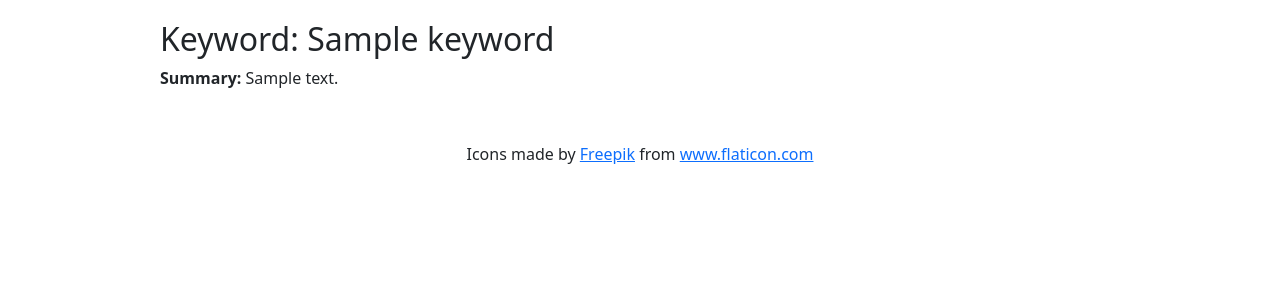
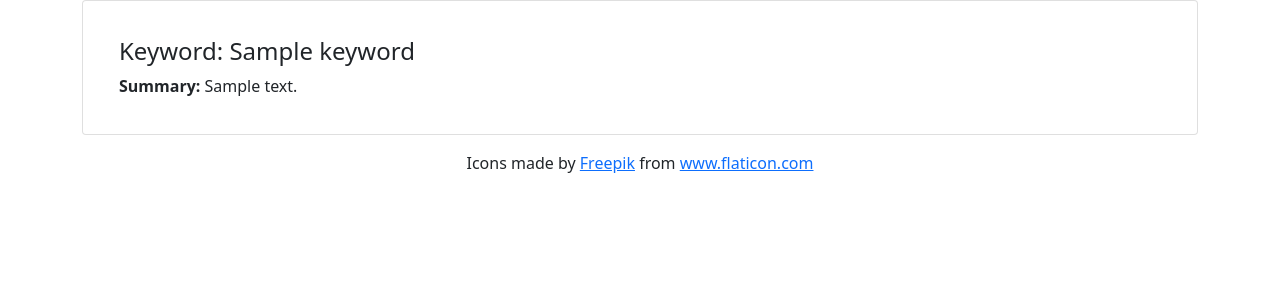
Before and after one commit to dgobalak/ClariFile, a Flask app: template src/templates/summaries.html in a window 1280 px wide. Shown: the part 58-358 px from the top of the page. Run offline with Flask 2, Linux system fonts and the light colour scheme; the template is opened without the code that fills it: most values are stand-ins (such as "Sample title", 1, 10 or a date in 2020).

Commit message:
Improved styling of summaries (#46)

```diff
--- a/src/static/styles/main.css
+++ b/src/static/styles/main.css
@@ -87,8 +87,8 @@ body {
 /* PREVIEW */
 
 .file-upload-image {
-    max-height: 1200px;
-    max-width: 1200px;
+    max-height: 100%;
+    max-width: 100%;
     margin: auto;
     padding: 20px;
 }
@@ -157,7 +157,7 @@ body {
 
 .summary-card {
     background-color: #ffffff;
-    width: 1000px;
+    width: 100%;
     margin: 0 auto;
     padding: 20px;
 }
--- a/src/templates/summaries.html
+++ b/src/templates/summaries.html
@@ -3,9 +3,11 @@
 {% block content %}
 
     {% for keyword, summary in data.items() %}
-    <div class="summary-card">
-        <h2>Keyword: {{keyword}}</h2>
-        <p><strong>Summary:</strong> {{summary}}</p>
+    <div class="card summary-card">
+        <div class="card-body">
+            <h4 class="card-title">Keyword: {{keyword}}</h4>
+            <p class="card-text"><strong>Summary:</strong> {{summary}}</p>
+        </div>
     </div>
     {% endfor %}
 
```
